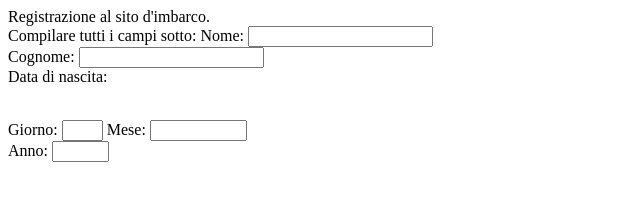
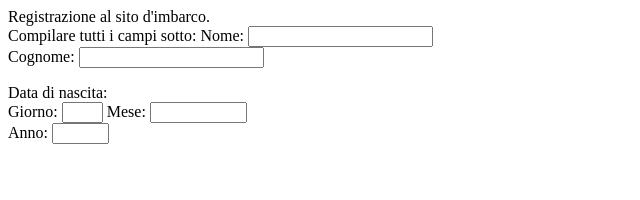
Before and after one commit to DownloadInProgress/DownloadInProgress.github.io, a plain HTML site: page registrazione.html in a window 1280 px wide. Shown: the whole page, without its empty margins (0-640 px from the left). Drawn offline with Linux system fonts and the light colour scheme.

Commit message:
Update registrazione.html

```diff
--- a/registrazione.html
+++ b/registrazione.html
@@ -22,8 +22,9 @@
       value=" "
       maxlenght="64">
       <br>
-    Data di nascita:
-   <p> <br>
+   <p>
+     Data di nascita:
+   <br>
     Giorno:
     <input type="text"
       name="gg"
```
